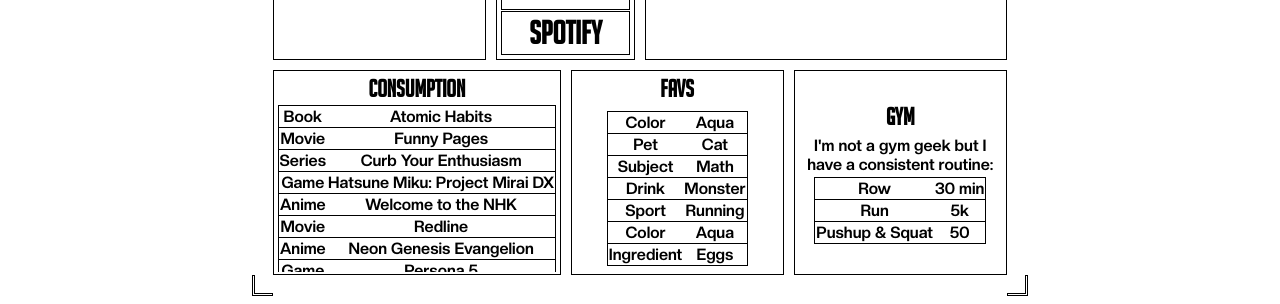
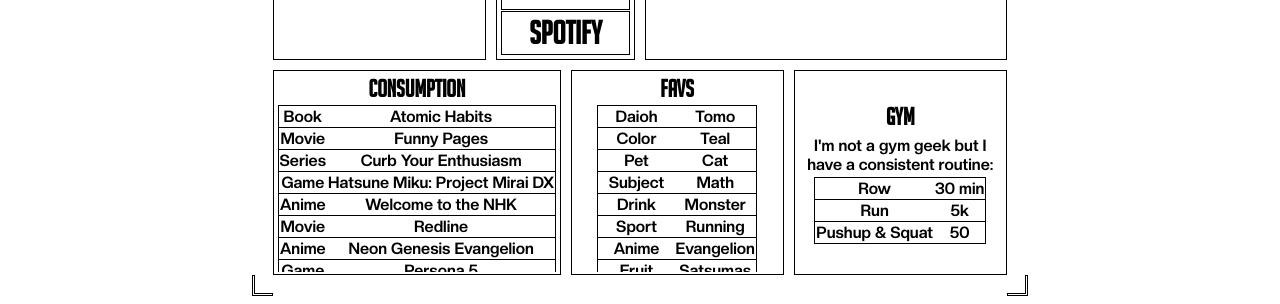
Before and after one commit to SteveThePug/web_server, a Vue app in the folder nginx/vue/: page / in a window 1280 px wide. Shown: the part 874-1178 px from the top of the page. Built offline with nearby package versions, Linux system fonts and the light colour scheme; no server answers.

Commit message:
adding favorites and fix scroll

```diff
--- a/nginx/vue/src/components/home/Favorites.vue
+++ b/nginx/vue/src/components/home/Favorites.vue
@@ -1,12 +1,16 @@
 <template>
-    <div class="flex-col">
+    <div class="flex-col center-content">
         <h2>favs</h2>
-        <div class="fill flex-col center-content scroll">
+        <div class="fill scroll">
             <table>
                 <tbody>
                     <tr>
+                        <th>Daioh</th>
+                        <td>Tomo</td>
+                    </tr>
+                    <tr>
                         <th>Color</th>
-                        <td>Aqua</td>
+                        <td>Teal</td>
                     </tr>
                     <tr>
                         <th>Pet</th>
@@ -25,8 +29,32 @@
                         <td>Running</td>
                     </tr>
                     <tr>
-                        <th>Color</th>
-                        <td>Aqua</td>
+                        <th>Anime</th>
+                        <td>Evangelion</td>
+                    </tr>
+                    <tr>
+                        <th>Fruit</th>
+                        <td>Satsumas</td>
+                    </tr>
+                    <tr>
+                        <th>Vegetable</th>
+                        <td>Cucumber</td>
+                    </tr>
+                    <tr>
+                        <th>Hobby</th>
+                        <td>Climbing</td>
+                    </tr>
+                    <tr>
+                        <th>Season</th>
+                        <td>Summer</td>
+                    </tr>
+                    <tr>
+                        <th>Language</th>
+                        <td>Rust</td>
+                    </tr>
+                    <tr>
+                        <th>OS</th>
+                        <td>Linux</td>
                     </tr>
                     <tr>
                         <th>Ingredient</th>
```
